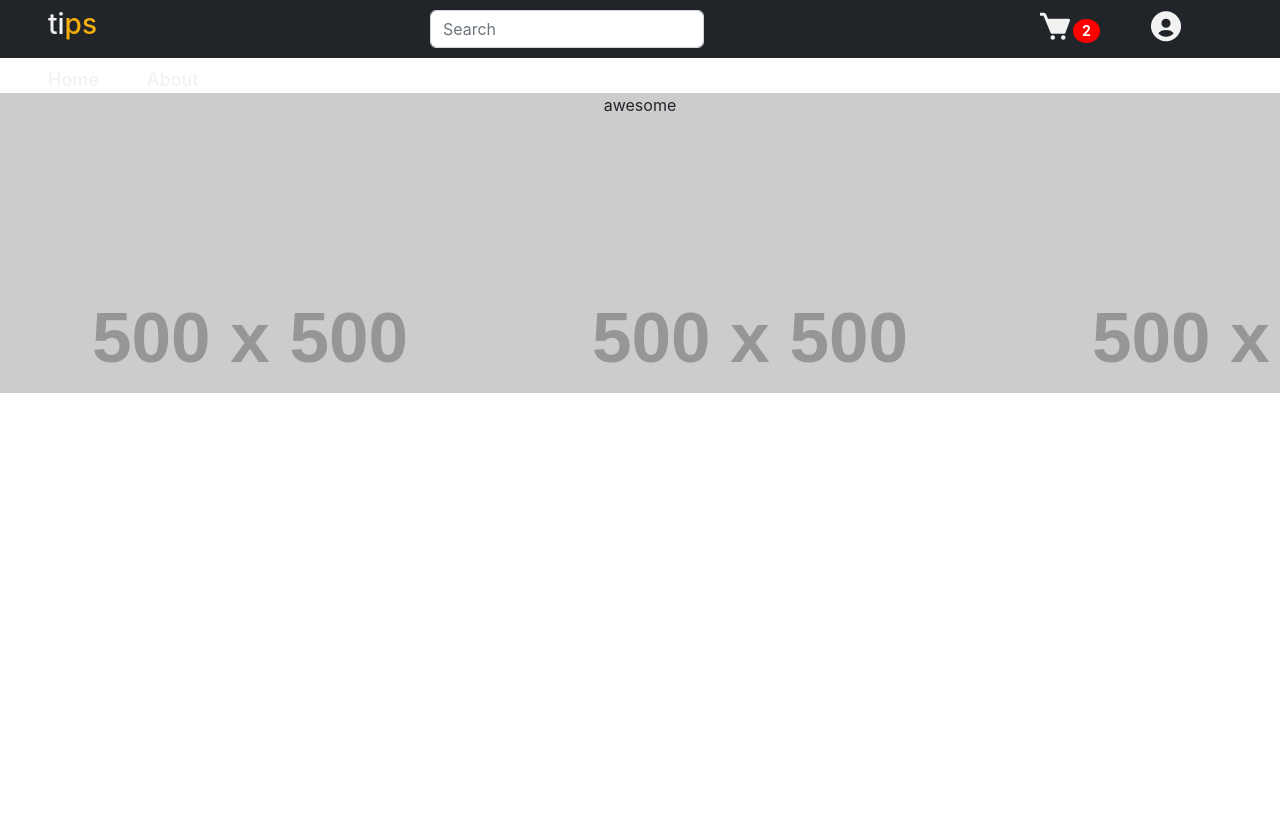
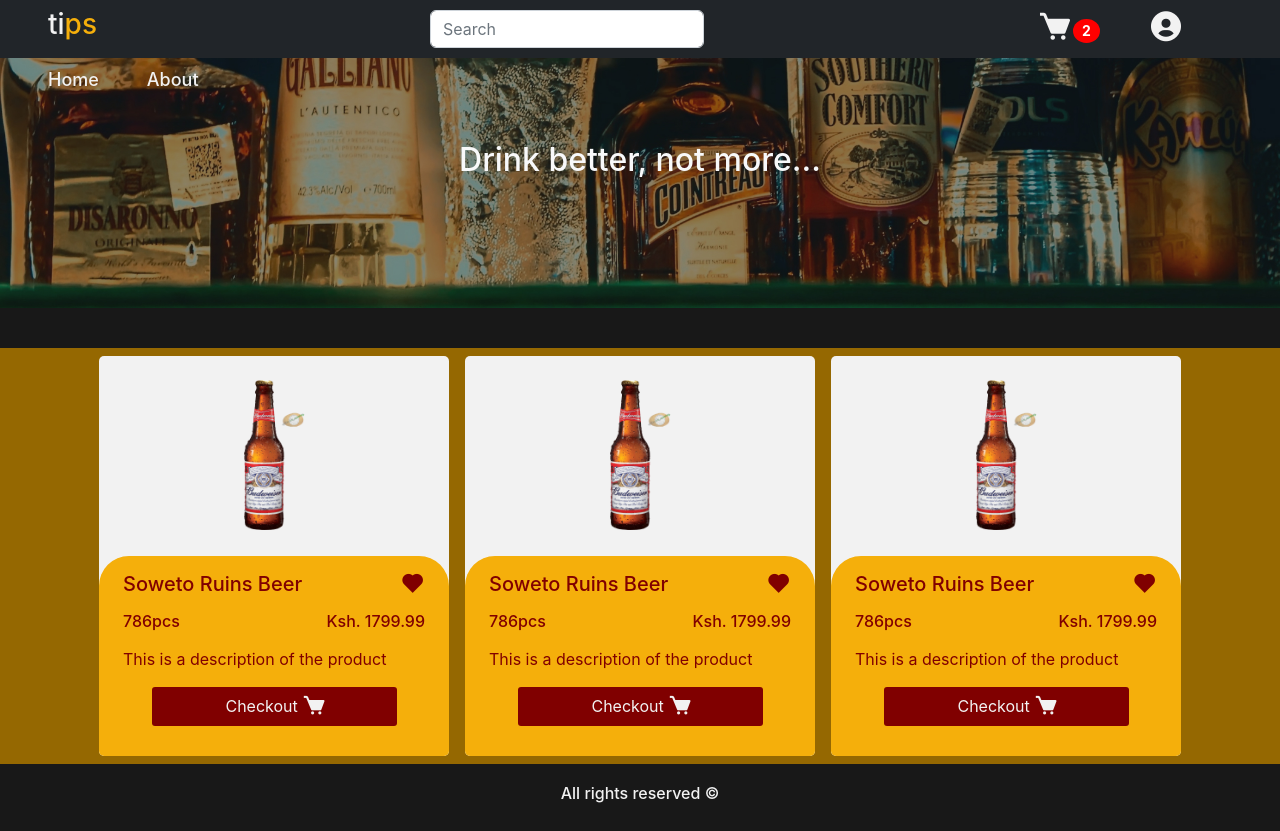
Before and after one commit to ahmedalli20/c-hbh, a React (Create React App) app: page / in a window 1280 px wide. Before the commit the page ends 800 px from the top, so only its background shows below. Built offline with nearby package versions, Linux system fonts and the light colour scheme.

Commit message:
ft: add dashboard view

```diff
--- a/src/assets/App.css
+++ b/src/assets/App.css
@@ -1,46 +1,4 @@
 .App {
   text-align: center;
+  background-color: #956801 !important;
 }
-
-.App-logo {
-  height: 40vmin;
-  pointer-events: none;
-}
-
-@media (prefers-reduced-motion: no-preference) {
-  .App-logo {
-    animation: App-logo-spin infinite 20s linear;
-  }
-}
-
-.App-header {
-  background-color: #282c34;
-  min-height: 100vh;
-  display: flex;
-  flex-direction: column;
-  align-items: center;
-  justify-content: center;
-  font-size: calc(10px + 2vmin);
-  color: white;
-}
-
-.App-link {
-  color: #61dafb;
-}
-
-@keyframes App-logo-spin {
-  from {
-    transform: rotate(0deg);
-  }
-  to {
-    transform: rotate(360deg);
-  }
-}
-
-.at-sign{
-  border-radius: 0.375rem 0px 0px 0.375rem !important
-}
-
-.number-input{
-  width: 500px !important;
-}
--- a/src/components/App.js
+++ b/src/components/App.js
@@ -1,14 +1,14 @@
 import '../assets/App.css';
-import Banner from './Banner';
+import Banner from './navigation/Banner';
 import Navbar from './navigation/NavBar';
-import NavbarLinks from './navigation/NavbarLinks';
+import Checkout from './checkoutComponent/Checkout';
+import OrderDetails from './orderComponent/OrderDetails'
+import Dashboard from './dashboardComponents/Dashboard';
 
 function App() {
   return (
     <div className="App">
-     <Navbar />
-     <NavbarLinks />
-     <Banner />
+      <Dashboard />
     </div>
   );
 }
--- a/src/components/Banner.js
+++ /dev/null
@@ -1,16 +0,0 @@
-import React from 'react'
-
-function Banner() {
-    const banner = {
-        height: "300px",
-        backgroundImage: `url("https://via.placeholder.com/500")`
-
-    }
-  return (
-    <div style={banner} className=''>
-        awesome
-    </div>
-  )
-}
-
-export default Banner
--- a/src/components/checkoutComponent/Checkout.js
+++ b/src/components/checkoutComponent/Checkout.js
@@ -1,4 +1,7 @@
 import React from 'react'
+import Footer from '../navigation/Footer';
+import Navbar from '../navigation/NavBar';
+import NavbarLinks from '../navigation/NavbarLinks';
 import CheckoutForm from './CheckoutForm';
 import CheckoutProducts from './CheckoutProducts';
 
@@ -9,7 +12,10 @@ function Checkout() {
         borderRadius: 10,
     }
     return (
-        <div className='container' style={styles}>
+        <>
+        <Navbar />
+        <NavbarLinks />
+        <div className='container py-5 my-1' style={styles}>
             <h5 className='text-start p-3'>
                 Checkout
             </h5>
@@ -20,6 +26,8 @@ function Checkout() {
                 <CheckoutProducts />
             </div>
         </div>
+        <Footer />
+        </>
     )
 }
 
--- /dev/null
+++ b/src/components/dashboardComponents/Dashboard.js
@@ -0,0 +1,34 @@
+import React from 'react';
+import Banner from '../navigation/Banner';
+import Footer from '../navigation/Footer';
+import Navbar from '../navigation/NavBar';
+import ProductCard from './ProductCard';
+
+function Dashboard() {
+  const dark = {
+    height: '40px',
+    backgroundColor: '#181818',
+  }
+  const product = {
+    height: 'auto'
+  }
+  return (
+    <>
+      <Navbar />
+      <Banner />
+
+      <div style={dark}></div>
+      <div style={product} className='d-flex justify-content-center flex-wrap'>
+        <ProductCard />
+        <ProductCard />
+        <ProductCard />
+
+      </div>
+
+
+      <Footer />
+    </>
+  )
+}
+
+export default Dashboard
--- /dev/null
+++ b/src/components/dashboardComponents/ProductCard.js
@@ -0,0 +1,58 @@
+import React from 'react'
+import image from '../../assets/images/budweiser_small.png'
+
+function ProductCard() {
+  const postCard = {
+    borderRadius: '5px',
+    height: '400px',
+    width: '350px',
+    backgroundColor: '#f2f2f2'
+  }
+  const innerCard = {
+    height: '50%',
+    width: '100%',
+    backgroundColor: '#F5AF0B',
+    borderRadius: '30px 30px 5px 5px'
+  }
+  const checkoutBtn = {
+    width: '70%',
+    backgroundColor: "#800000",
+    border: 'none',
+    color: '#f2f2f2',
+    padding: '7px',
+    borderRadius: '3px',
+  }
+  return (
+    <>
+      <div style={postCard} className='d-flex justify-content-between align-items-center flex-column m-2'>
+        {/* <h5>ProductCard</h5> */}
+        <div className='p-4'>
+          <img src={image} alt='beer' height={150} />
+        </div>
+        <div className='mx-5' style={innerCard}>
+          <div className='d-flex justify-content-between px-4 pt-3' style={{ color: '#800000' }}>
+            <h5>Soweto Ruins Beer</h5>
+            <i class='bx bxs-heart bx-sm'></i>
+          </div>
+          <div className='d-flex justify-content-between px-4 pt-2' style={{ color: '#800000' }}>
+            <h6>786pcs</h6>
+            <h6>Ksh. 1799.99</h6>
+          </div><div className='d-flex justify-content-between px-4 pt-2' style={{ color: '#800000' }}>
+            <p>This is a description of the product</p>
+
+          </div>
+
+          {/* button */}
+          <div className='d-flex justify-content-center' style={{width:'100%'}}>
+            <button style={checkoutBtn} className='d-flex justify-content-center align-items-center'>
+              <span className='px-1'>Checkout</span>
+              <i class='bx bxs-cart bx-sm' ></i>
+            </button>
+          </div>
+        </div>
+      </div>
+    </>
+  )
+}
+
+export default ProductCard
--- /dev/null
+++ b/src/components/navigation/Banner.js
@@ -0,0 +1,24 @@
+import React from 'react'
+import NavbarLinks from './NavbarLinks'
+import bannerImg from '../../assets/images/Rectangle 36.jpg'
+
+function Banner() {
+  const banner = {
+    height: "250px",
+    backgroundImage: `url('${bannerImg}')`,
+    backgroundPosition: 'bottom',
+    backgroundSize: 'cover',
+    backgroundAttachment: 'fixed'
+
+  }
+  return (
+    <div style={banner} className=''>
+      <NavbarLinks />
+      <div className='container d-flex justify-content-center align-items-center'>
+        <h2 className='text-center mt-5 text-light'>Drink better, not more...</h2>
+      </div>
+    </div>
+  )
+}
+
+export default Banner
--- /dev/null
+++ b/src/components/navigation/Footer.js
@@ -0,0 +1,18 @@
+import React from 'react'
+
+function Footer() {
+    const footer = {
+        width: '100%',
+        height: 'auto',
+        padding: '20px',
+        color: '#f2f2f2',
+        backgroundColor: '#181818'
+    }
+  return (
+    <div style={footer}>
+        <h6>All rights reserved &copy;</h6>
+    </div>
+  )
+}
+
+export default Footer
--- a/src/components/navigation/NavBar.js
+++ b/src/components/navigation/NavBar.js
@@ -9,7 +9,7 @@ function Navbar() {
 
   }
   return (
-    <nav className="navbar navbar-expand-lg navbar-light bg-dark d-flex justify-content-between align-items-center px-5">
+    <nav className="navbar navbar-expand-lg navbar-light bg-dark d-flex justify-content-between align-items-center px-5 flex-wrap">
       <div className="tips-logo">
         <h3 style={{ color: "#f2f2f2" }}>ti<span style={{ color: "#F5AF0B" }}>ps</span></h3>
       </div>
--- a/src/components/orderComponent/OrderDetails.js
+++ b/src/components/orderComponent/OrderDetails.js
@@ -1,7 +1,12 @@
 import React from 'react';
 import SingleOrder from './SingleOrder';
+import Total from './Total';
+import Navbar from '../navigation/NavBar';
+import NavbarLinks from '../navigation/NavbarLinks';
+import Footer from '../navigation/Footer';
+
 import image from '../../assets/images/budweiser_small.png';
-import Total from './Total';
+
 
 function OrderDetails() {
     const styles={
@@ -16,6 +21,9 @@ function OrderDetails() {
     const total = 5533.3;
     // to be replaced with concrete data
     return (
+        <>
+        <Navbar />
+        <NavbarLinks />
         <div className='container' style={styles}>
             <h5 className='text-start p-3'>
                 Order Details
@@ -34,6 +42,8 @@ function OrderDetails() {
                 <button className='m-3' style={{width: '300px', height: '50px', border: 0, borderRadius: '5px',color: '#f2f2f2', backgroundColor: 'maroon'}}>Checkout</button>
             </div>
         </div>
+        <Footer />
+        </>
     )
 }
 
```
Also changed, not shown: src/components/categoryComponents/Categories.js (added, +11 -0 lines), src/assets/images/Rectangle 36.jpg (added).
